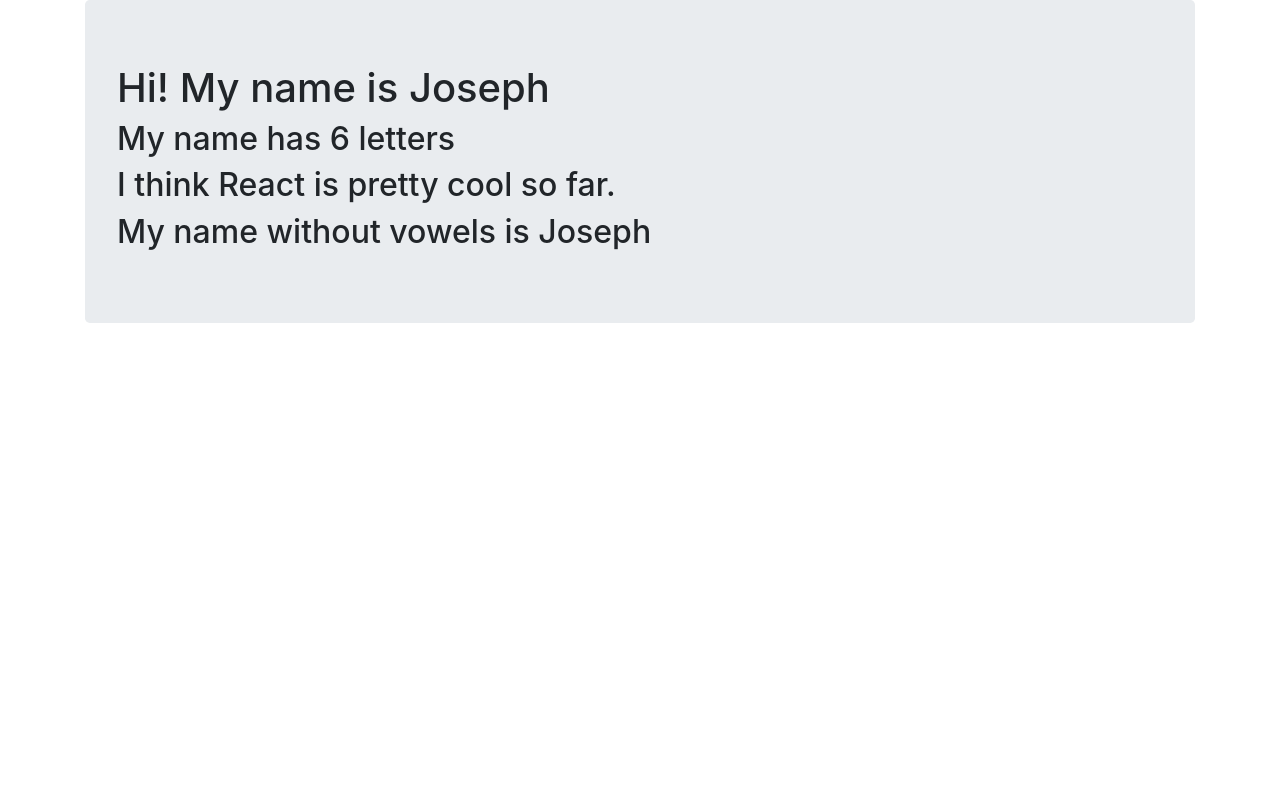
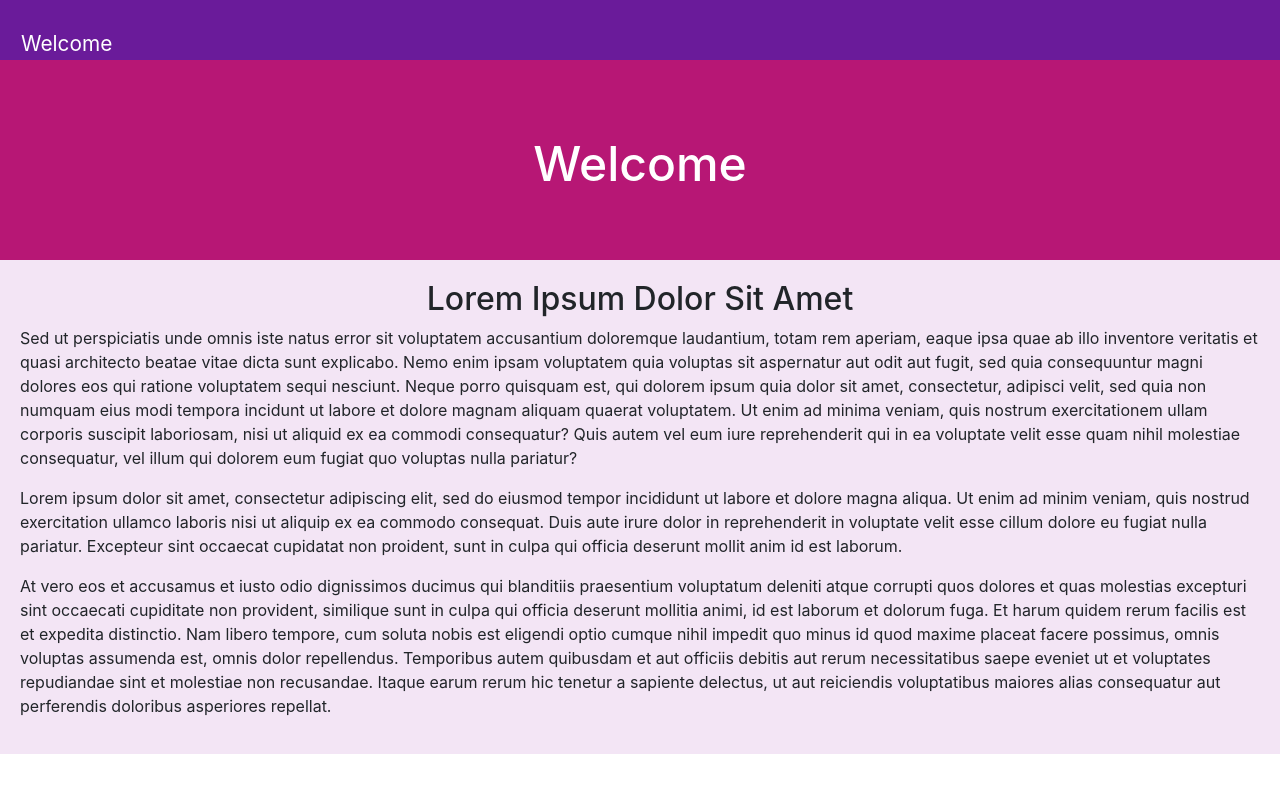
Before and after one commit to Joseph526/reactpractice, a React (Create React App) app: page / in a window 1280 px wide. Shown: the top 792 px of the page. Built offline with nearby package versions, Linux system fonts and the light colour scheme.

Commit message:
Replaced src directory

```diff
--- a/src/App.js
+++ b/src/App.js
@@ -1,6 +1,15 @@
 import React from "react";
-import JSXVariables from "./components/JSXVariables";
+import Header from "./components/Header";
+import Section from "./components/Section";
 
-const App = () => <JSXVariables />;
+import Navbar from "./components/Navbar";
+
+const App = () => (
+  <div>
+    <Navbar />
+    <Header />
+    <Section />
+  </div>
+);
 
 export default App;
--- /dev/null
+++ b/src/components/Header.js
@@ -0,0 +1,12 @@
+import React from "react";
+import "../styles/Header.css";
+
+// By importing the Header.css file, it is added to the DOM whenever this component loads
+
+const Header = () => (
+  <header className="header">
+    <h1>Welcome</h1>
+  </header>
+);
+
+export default Header;
--- a/src/components/JSXVariables.js
+++ /dev/null
@@ -1,32 +0,0 @@
-import React from "react";
-
-const name = "Joseph";
-const numLetters = 6;
-const reactThoughts = "is pretty cool so far.";
-
-const noVowels = (name) => {
-  const vowels = ["a", "e", "i", "o", "u"];
-  let result = "";
-
-  for (let i = 0; i < name.length; i++) {
-    if (!(name[i] in vowels)) {
-      result += name[i];
-    }
-  }
-  return result;
-};
-
-const JSXVariables = () => (
-  <div className="main-container">
-    <div className="container">
-      <div className="jumbotron">
-        <h1>Hi! My name is {name}</h1>
-        <h2>My name has {numLetters} letters</h2>
-        <h2>I think React {reactThoughts}</h2>
-        <h2>My name without vowels is {noVowels(name)}</h2>
-      </div>
-    </div>
-  </div>
-);
-
-export default JSXVariables;
--- /dev/null
+++ b/src/components/Navbar.js
@@ -0,0 +1,12 @@
+import React from "react";
+import "../styles/Navbar.css";
+
+// By importing the Navbar.css file, it is added to the DOM whenever this component loads
+
+const Navbar = () => (
+  <nav className="navbar">
+    <a href="/">Welcome</a>
+  </nav>
+);
+
+export default Navbar;
--- /dev/null
+++ b/src/components/Section.js
@@ -0,0 +1,48 @@
+import React from "react";
+import "../styles/Section.css";
+
+// By importing the Section.css file, it is added to the DOM whenever this component loads
+const Section = () => (
+  <section className="section">
+    <h2>Lorem Ipsum Dolor Sit Amet</h2>
+    <p>
+      Sed ut perspiciatis unde omnis iste natus error sit voluptatem accusantium
+      doloremque laudantium, totam rem aperiam, eaque ipsa quae ab illo
+      inventore veritatis et quasi architecto beatae vitae dicta sunt explicabo.
+      Nemo enim ipsam voluptatem quia voluptas sit aspernatur aut odit aut
+      fugit, sed quia consequuntur magni dolores eos qui ratione voluptatem
+      sequi nesciunt. Neque porro quisquam est, qui dolorem ipsum quia dolor sit
+      amet, consectetur, adipisci velit, sed quia non numquam eius modi tempora
+      incidunt ut labore et dolore magnam aliquam quaerat voluptatem. Ut enim ad
+      minima veniam, quis nostrum exercitationem ullam corporis suscipit
+      laboriosam, nisi ut aliquid ex ea commodi consequatur? Quis autem vel eum
+      iure reprehenderit qui in ea voluptate velit esse quam nihil molestiae
+      consequatur, vel illum qui dolorem eum fugiat quo voluptas nulla pariatur?
+    </p>
+    <p>
+      Lorem ipsum dolor sit amet, consectetur adipiscing elit, sed do eiusmod
+      tempor incididunt ut labore et dolore magna aliqua. Ut enim ad minim
+      veniam, quis nostrud exercitation ullamco laboris nisi ut aliquip ex ea
+      commodo consequat. Duis aute irure dolor in reprehenderit in voluptate
+      velit esse cillum dolore eu fugiat nulla pariatur. Excepteur sint occaecat
+      cupidatat non proident, sunt in culpa qui officia deserunt mollit anim id
+      est laborum.
+    </p>
+    <p>
+      At vero eos et accusamus et iusto odio dignissimos ducimus qui blanditiis
+      praesentium voluptatum deleniti atque corrupti quos dolores et quas
+      molestias excepturi sint occaecati cupiditate non provident, similique
+      sunt in culpa qui officia deserunt mollitia animi, id est laborum et
+      dolorum fuga. Et harum quidem rerum facilis est et expedita distinctio.
+      Nam libero tempore, cum soluta nobis est eligendi optio cumque nihil
+      impedit quo minus id quod maxime placeat facere possimus, omnis voluptas
+      assumenda est, omnis dolor repellendus. Temporibus autem quibusdam et aut
+      officiis debitis aut rerum necessitatibus saepe eveniet ut et voluptates
+      repudiandae sint et molestiae non recusandae. Itaque earum rerum hic
+      tenetur a sapiente delectus, ut aut reiciendis voluptatibus maiores alias
+      consequatur aut perferendis doloribus asperiores repellat.
+    </p>
+  </section>
+);
+
+export default Section;
--- /dev/null
+++ b/src/styles/Header.css
@@ -0,0 +1,12 @@
+.header {
+  background: #b71775;
+  height: 200px;
+}
+
+.header h1 {
+  margin: 0;
+  padding-top: 75px;
+  text-align: center;
+  color: white;
+  font-size: 3rem;
+}
--- /dev/null
+++ b/src/styles/Navbar.css
@@ -0,0 +1,12 @@
+.navbar {
+  background: #6a1b9a;
+  height: 60px;
+}
+
+.navbar a {
+  color: white;
+  font-size: 1.3rem;
+  text-decoration: none;
+  margin: 5px;
+  line-height: 3;
+}
--- /dev/null
+++ b/src/styles/Section.css
@@ -0,0 +1,8 @@
+.section {
+  background: #f3e5f5;
+  padding: 20px;
+}
+
+.section h2 {
+  text-align: center;
+}
```
